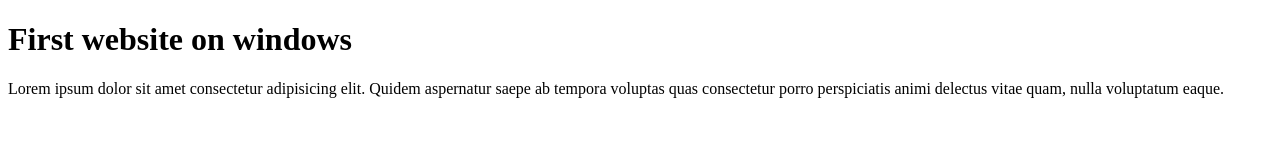
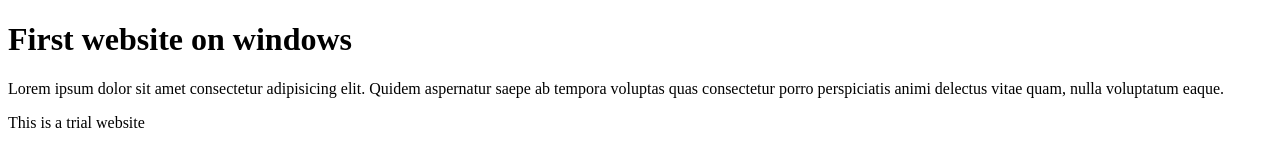
Before and after one commit to gamblerty563/mywebsitewindows, a plain HTML site: page index.html in a window 1280 px wide. Drawn offline with Linux system fonts and the light colour scheme.

Commit message:
added another paragraph

```diff
--- a/index.html
+++ b/index.html
@@ -7,5 +7,7 @@
 <body>
     <h1>First website on windows</h1>
     <p>Lorem ipsum dolor sit amet consectetur adipisicing elit. Quidem aspernatur saepe ab tempora voluptas quas consectetur porro perspiciatis animi delectus vitae quam, nulla voluptatum eaque.</p>
+
+    <p>This is a trial website</p>
 </body>
 </html>
```
